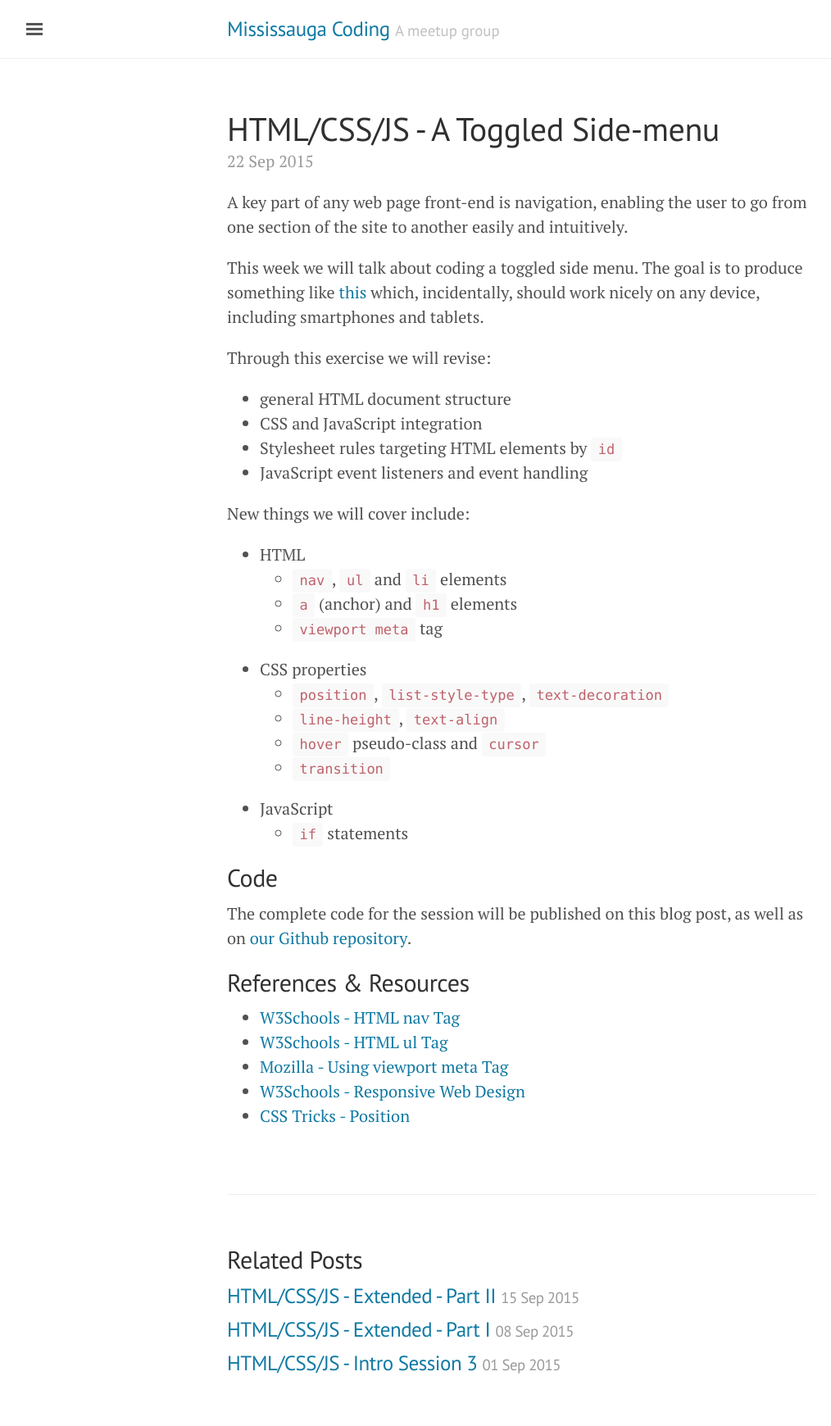
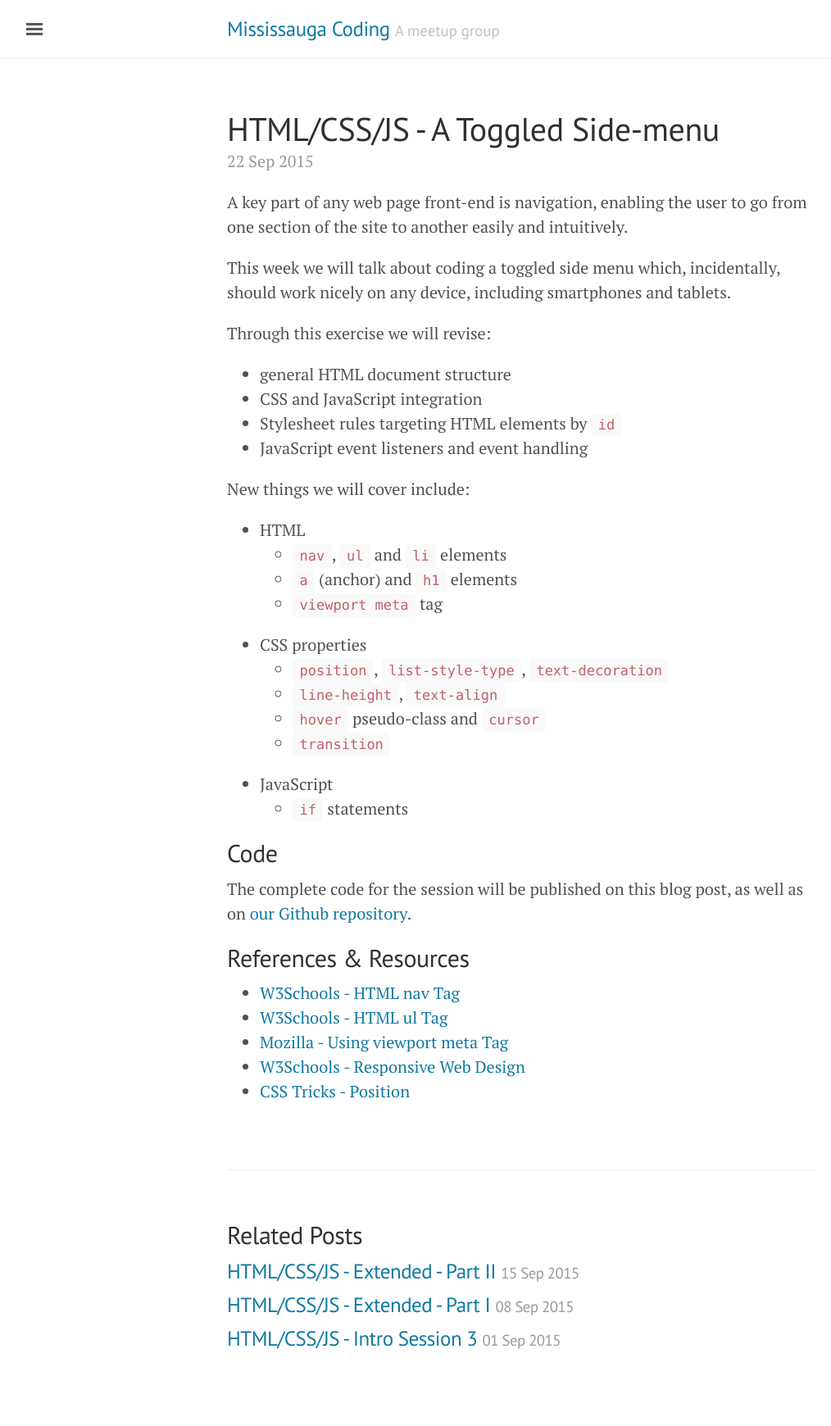
Before and after one commit to MississaugaCoding/mississaugacoding.github.io, a Jekyll site: the page built from _posts/2015-09-22-html-css-js-side-menu.md, in a window 1280 px wide. Shown: the whole page at 82% size, without its empty margins (3-1017 px from the left). Built offline with Jekyll 4.4.1, drawn with Linux system fonts in a browser that asks for light colours; comment, search, counter and statistics services are not loaded; after the commit the page ends 1710 px from its top, so only the background shows below that.

Commit message:
added notes for session 6

```diff
--- a/_posts/2015-09-22-html-css-js-side-menu.md
+++ b/_posts/2015-09-22-html-css-js-side-menu.md
@@ -2,12 +2,12 @@
 layout: post
 title: "HTML/CSS/JS - A Toggled Side-menu"
 comments: true
-publish: false
+publish: true
 ---
 
 A key part of any web page front-end is navigation, enabling the user to go from one section of the site to another easily and intuitively.
 
-This week we will talk about coding a toggled side menu. The goal is to produce something like [this](http://mississaugacoding.2fh.co/sidemenu) which, incidentally, should work nicely on any device, including smartphones and tablets.
+This week we will talk about coding a toggled side menu which, incidentally, should work nicely on any device, including smartphones and tablets.
 
 Through this exercise we will revise:
 
```
Also changed, not shown: other parts of _posts/2015-09-22-html-css-js-side-menu.md (+3 -0 lines).
